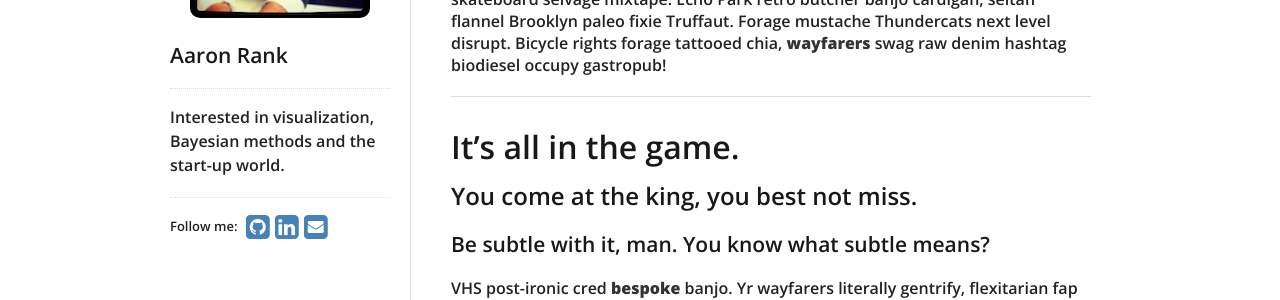
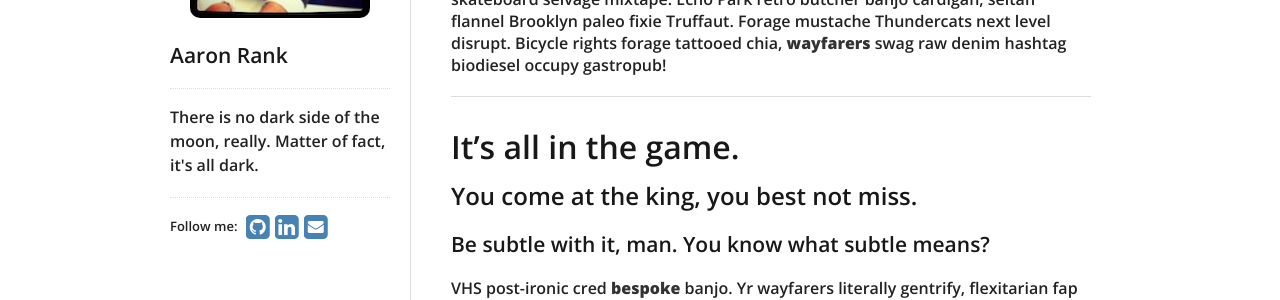
Before and after one commit to rankam/rankam.github.io, a Jekyll site: the page built from _posts/2013-08-20-sample-post.md, in a window 1280 px wide. Shown: the part 218-518 px from the top of the page. Built offline with Jekyll 4.4.1, drawn with Linux system fonts in a browser that asks for light colours; nearby versions of some CDN libraries.

Commit message:
Update sidebar.html

```diff
--- a/_includes/sidebar.html
+++ b/_includes/sidebar.html
@@ -6,7 +6,7 @@
 <h3>{{ site.data.theme.name }}</h3>
 <hr/>
   <ul>
-  <p>Interested in visualization, Bayesian methods and the start-up world.</p>
+  <p>There is no dark side of the moon, really. Matter of fact, it's all dark.</p>
   <hr/>
   <div>
     <div id="social">
```
